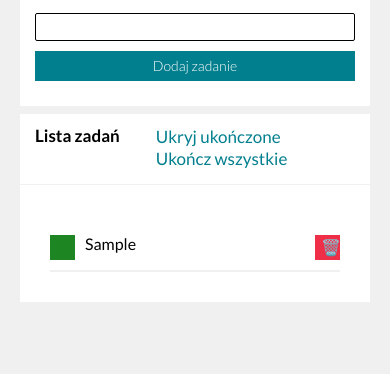
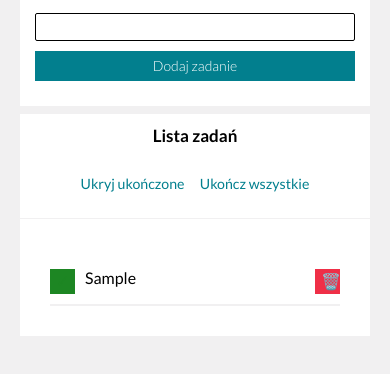
Before and after one commit to agaa-mac/to-do-list, a plain HTML site: page index.html in a window 390 px wide. Both pictures are taken after typing "Sample" into the empty fields and a click on the button "Dodaj zadanie". Shown: the part 148-522 px from the top of the page. Drawn offline with nearby package versions, Linux system fonts and the light colour scheme.

Commit message:
buttons in tasksNamesList are responsive on mobile devices

```diff
--- a/src/style.css
+++ b/src/style.css
@@ -118,4 +118,12 @@ html {
   .form__buttonAddNewTask {
     margin: 10px 0px;
   }
+  .tasksNamesList {
+    grid-template-columns: 1fr;
+    text-align: center;
+  }
+  .buttons__button {
+    margin-bottom: 10px;
+    font-size: smaller;
+  }
 }
```
